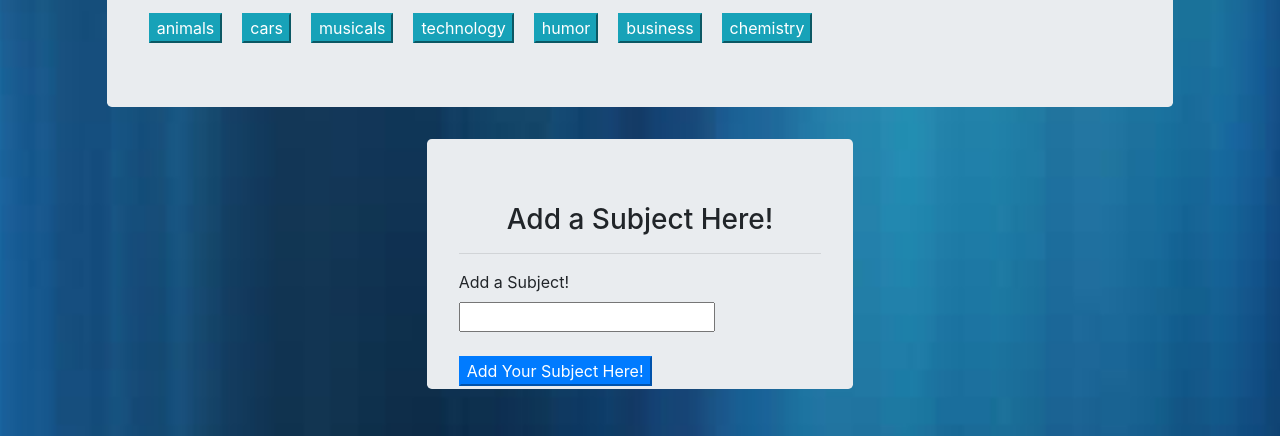
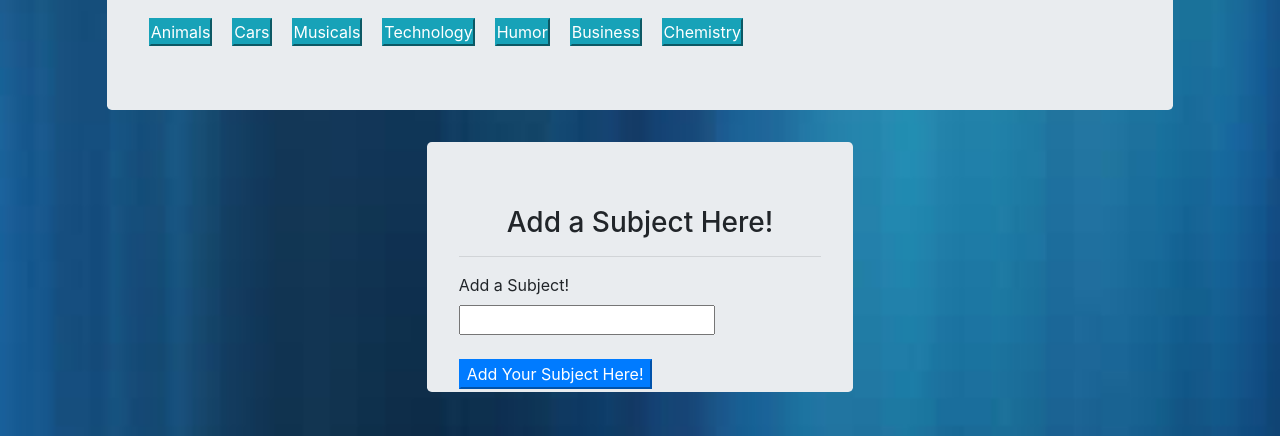
Before and after one commit to Maldrek/Giphy-Producer, a plain HTML site: page index.html in a window 1280 px wide. Shown: the part 180-616 px from the top of the page. Drawn offline with nearby package versions, Linux system fonts and the light colour scheme.

Commit message:
minor changes

```diff
--- a/assets/giphy.css
+++ b/assets/giphy.css
@@ -18,6 +18,8 @@ h3 {
 button {
     margin-left:10px;
     margin-right:10px;
+    margin-top:5px;
+    padding:0px;
 }
 
 #array-holder {
--- a/assets/giphy.js
+++ b/assets/giphy.js
@@ -2,7 +2,7 @@ $(document).ready(function(){
 
 
 // Creates an array of subjects that will already be populated in the div
-var subjects = ["animals", "cars", "musicals", "technology", "humor", "business", "chemistry"];
+var subjects = ["Animals", "Cars", "Musicals", "Technology", "Humor", "Business", "Chemistry"];
 
 
 // This function is called to create new buttons based on user input
--- a/index.html
+++ b/index.html
@@ -3,11 +3,11 @@
 
 <head>
     <title>Giphy-Maker</title>
-    <link rel="shortcut icon" type="image/x-icon" href="../assets/images/favicon(2).ico" />
     <link rel="stylesheet" type="text/css" href="https://maxcdn.bootstrapcdn.com/bootstrap/4.0.0/css/bootstrap.min.css" />
     <script src="https://cdnjs.cloudflare.com/ajax/libs/jquery/3.2.1/jquery.min.js"></script>
     <link rel="stylesheet" type="text/css" media="screen" href="assets/giphy.css" />
     <script src="assets/giphy.js"></script>
+    <link rel="shortcut icon" type="image/x-icon" href="../assets/images/favicon(2).ico" />
 </head>
 
 <body>
```
